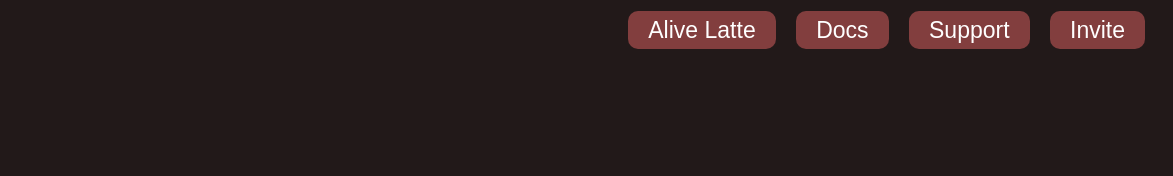
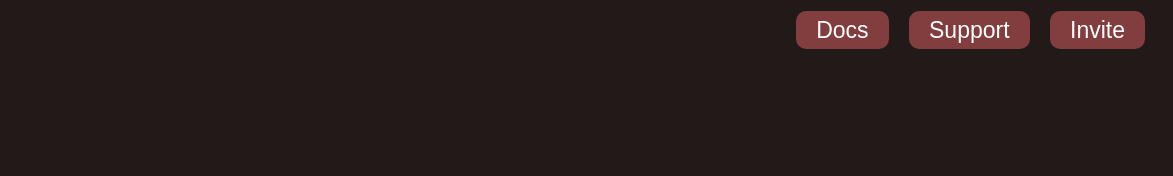
Before and after one commit to FoodBot-Dashboard/FoodBot-Dashboard.github.io, a website: page index.html in a window 1280 px wide. Shown: the top 176 px of the page, 107-1280 px from the left. Drawn offline with Linux system fonts and the light colour scheme.

Commit message:
Remove Alive Latte link from navbar
Removed link to Alive Latte from the navbar.

```diff
--- a/index.html
+++ b/index.html
@@ -13,7 +13,6 @@
          <nav class="navbar">
             <img class="logo" src="bgs/foodbot.png">
             <ul>
-                <li><a href="https://herujolly.alivelatte.com/" target="_blank">Alive Latte</a></li>
                 <li><a href="https://github.com/clvrk/foodbot-docs" target="_blank">Docs</a></li>
                 <li><a href="https://discord.gg/JZzKbzW" target="_blank">Support</a></li>
                 <li><a href="https://discord.com/api/oauth2/authorize?client_id=730899590869680228&permissions=858392686192&scope=bot%20applications.commands" target="_blank">Invite</a></li>
```
